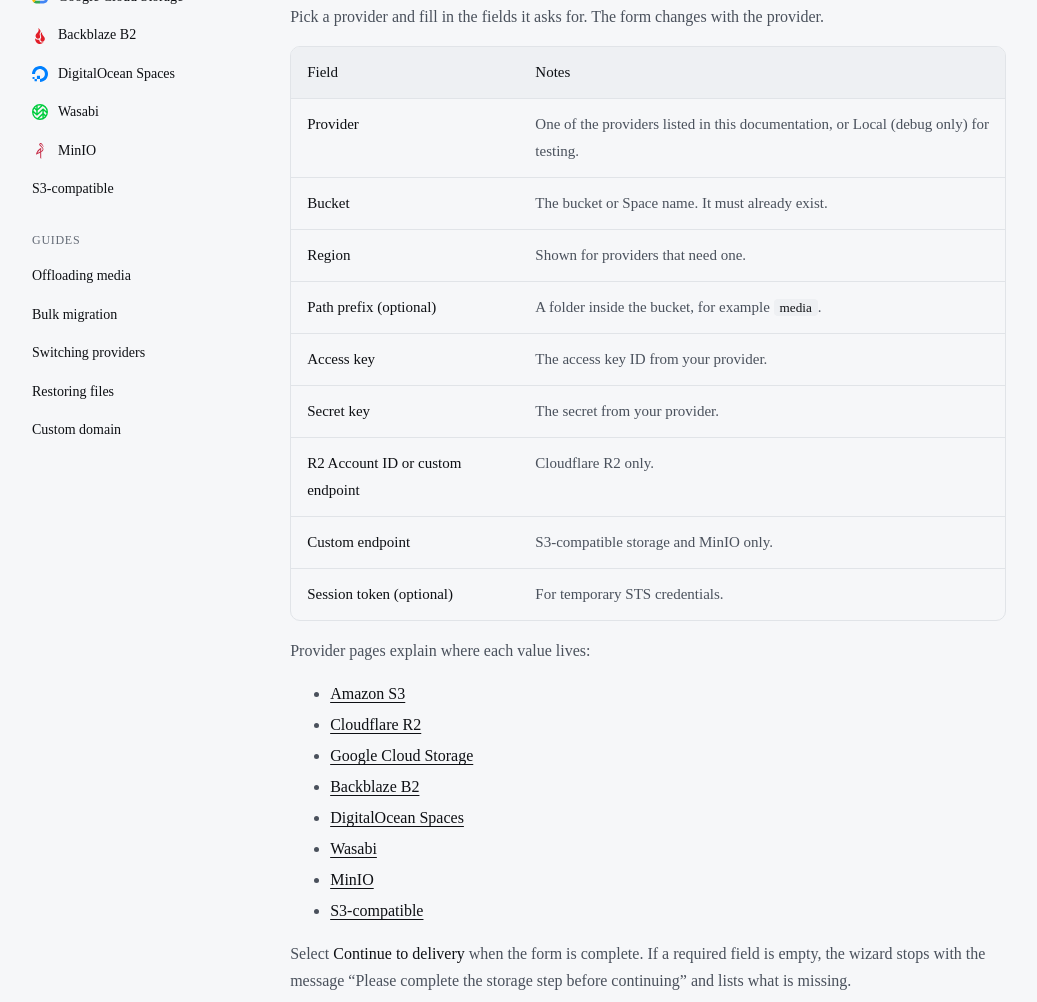
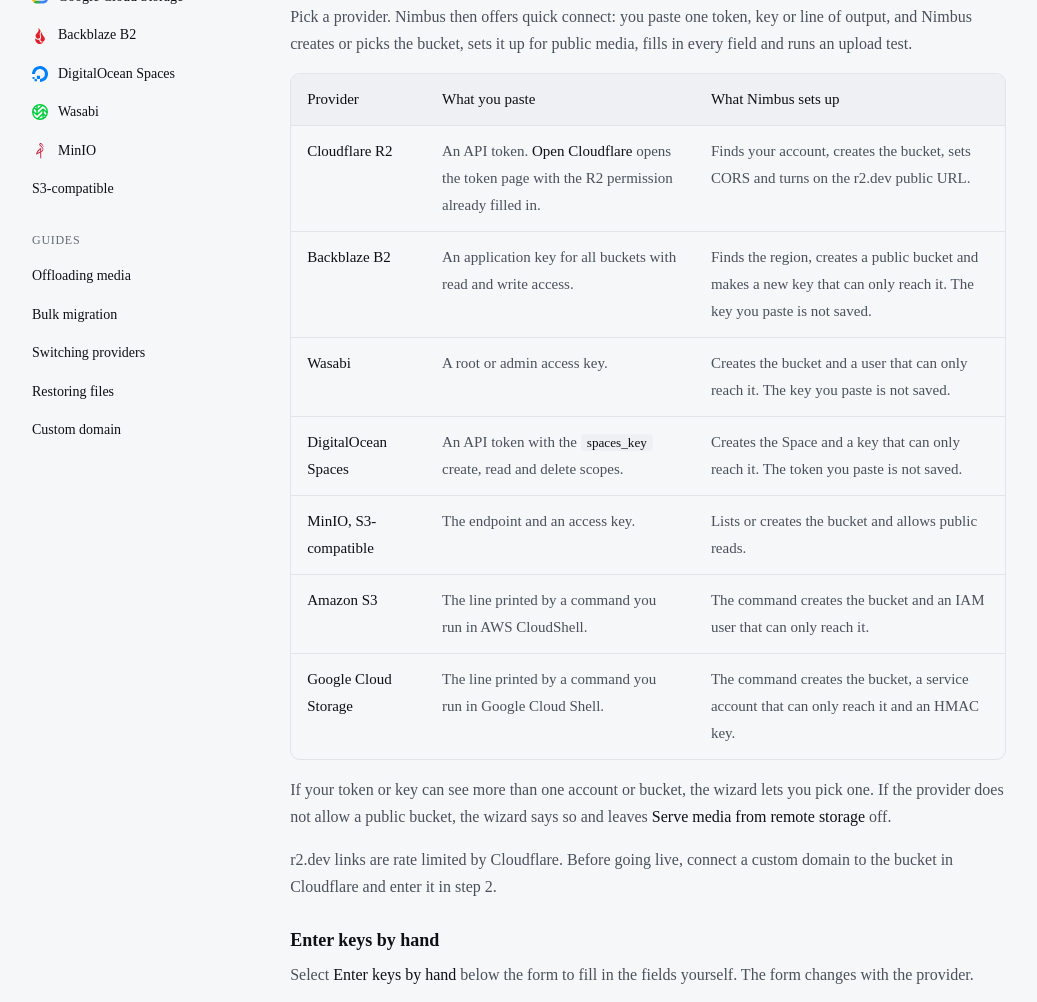
Before and after one commit to ArunPrakashG/media-offload, an Astro site in the folder apps/web/: page /docs/setup-wizard in a window 1280 px wide. Shown: the part 356-1358 px from the top of the page, without its empty margins (2-1039 px from the left). Built offline with nearby package versions, Linux system fonts and the light colour scheme; Astro itself is replaced by a stand-in of ours.

Commit message:
Document quick connect
Setup wizard docs, Unreleased changelog entries, and the account APIs
quick connect calls in the readme's external services section.

```diff
--- a/apps/web/src/content/docs/setup-wizard.md
+++ b/apps/web/src/content/docs/setup-wizard.md
@@ -10,7 +10,25 @@ The setup wizard runs the first time you open **Media → Nimbus** after activat
 
 ## Step 1. Connect your storage provider
 
-Pick a provider and fill in the fields it asks for. The form changes with the provider.
+Pick a provider. Nimbus then offers quick connect: you paste one token, key or line of output, and Nimbus creates or picks the bucket, sets it up for public media, fills in every field and runs an upload test.
+
+| Provider | What you paste | What Nimbus sets up |
+| --- | --- | --- |
+| Cloudflare R2 | An API token. **Open Cloudflare** opens the token page with the R2 permission already filled in. | Finds your account, creates the bucket, sets CORS and turns on the r2.dev public URL. |
+| Backblaze B2 | An application key for all buckets with read and write access. | Finds the region, creates a public bucket and makes a new key that can only reach it. The key you paste is not saved. |
+| Wasabi | A root or admin access key. | Creates the bucket and a user that can only reach it. The key you paste is not saved. |
+| DigitalOcean Spaces | An API token with the `spaces_key` create, read and delete scopes. | Creates the Space and a key that can only reach it. The token you paste is not saved. |
+| MinIO, S3-compatible | The endpoint and an access key. | Lists or creates the bucket and allows public reads. |
+| Amazon S3 | The line printed by a command you run in AWS CloudShell. | The command creates the bucket and an IAM user that can only reach it. |
+| Google Cloud Storage | The line printed by a command you run in Google Cloud Shell. | The command creates the bucket, a service account that can only reach it and an HMAC key. |
+
+If your token or key can see more than one account or bucket, the wizard lets you pick one. If the provider does not allow a public bucket, the wizard says so and leaves **Serve media from remote storage** off.
+
+r2.dev links are rate limited by Cloudflare. Before going live, connect a custom domain to the bucket in Cloudflare and enter it in step 2.
+
+### Enter keys by hand
+
+Select **Enter keys by hand** below the form to fill in the fields yourself. The form changes with the provider.
 
 | Field | Notes |
 | --- | --- |
@@ -52,7 +70,7 @@ This step controls what happens after files are in storage.
 | Use path-style requests | Sends `https://endpoint/bucket/key` instead of `https://bucket.endpoint/key`. Stored as `use_path_style_endpoint`. |
 | Custom delivery domain (optional) | A CDN or custom domain for public URLs. Stored as `custom_domain`. |
 
-Select **Continue to review**. The wizard does not test the connection. You can run the check later from **Tools → Connectivity → Test Connection**.
+Select **Continue to review**. Quick connect has already tested an upload. If you entered keys by hand, use **Test connection** in step 1, or run the check later from **Tools → Connectivity → Test Connection**.
 
 ## Step 3. Review and finish
 
```
Also changed, not shown: apps/plugin/nimbus/readme.txt, apps/web/src/content/pages/changelog.md.
